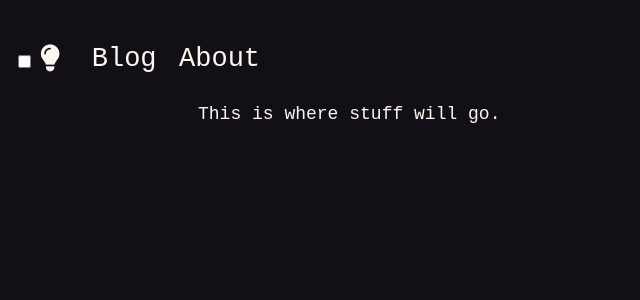
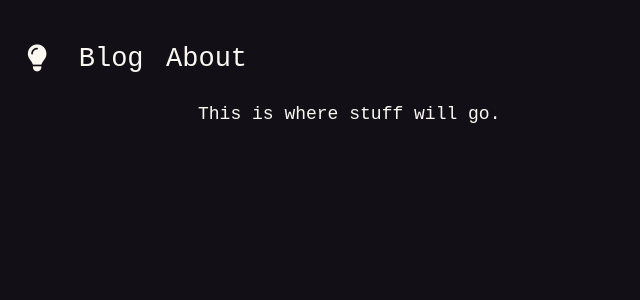
Before and after one commit to philhd/phil-site-next, a Next.js app: page / in a window 1280 px wide. Shown: the top 300 px of the page, without its empty margins (0-640 px from the left). Built offline with nearby package versions, Linux system fonts and the light colour scheme.

Commit message:
remove default checkbox

```diff
--- a/src/app/components/lightswitch.tsx
+++ b/src/app/components/lightswitch.tsx
@@ -1,26 +1,31 @@
 'use client'
 
 import Script from "next/script"
-import { useEffect } from "react";
+import { useEffect, useState } from "react";
 
 export default function Lightswitch() {
 
+    const [lightsOn, setLightsOn] = useState(!('lightsOn' in localStorage) ? false : localStorage.lightsOn === 'true')
+
     useEffect(() => {
-
         function initStateFromLocalStorage() {
-            const lightsOn = !('lightsOn' in localStorage) ? false : localStorage.lightsOn === 'true'
-            const lightSwitchElement = document.getElementById('light-switch') as HTMLInputElement
-            lightSwitchElement.checked = lightsOn
             setThemeState(lightsOn)
         }
 
         initStateFromLocalStorage()
-    }, []);
+    }, [lightsOn]);
 
     function onChecked(evt: any) {
-        const lightsOn = evt.target.checked
+        setLightsOn(evt.target.checked)
         localStorage.lightsOn = JSON.stringify(lightsOn)
         setThemeState(lightsOn)
+    }
+
+    function onKeyPress(evt: any) {
+        const isEnterOrSpace = evt.keyCode === 32 || evt.keyCode === 13
+        if (isEnterOrSpace) {
+            setLightsOn(!lightsOn)
+        }
     }
 
     function setThemeState(lightsOn: boolean) {
@@ -35,8 +40,8 @@ export default function Lightswitch() {
         <>
             <Script src="https://kit.fontawesome.com/8b6d78f83d.js" crossOrigin="anonymous" />
 
-            <div>
-                <input type="checkbox" id="light-switch" name="light-switch" onChange={(evt) => onChecked(evt)} />
+            <div role="checkbox" aria-checked={lightsOn} tabIndex={0} onKeyUp={(evt) => onKeyPress(evt)}>
+                <input type="checkbox" className="hidden" id="light-switch" checked={lightsOn} name="light-switch" onChange={(evt) => onChecked(evt)} />
                 <label htmlFor="light-switch" aria-label="light-switch">
                     <i className="fa-solid fa-lightbulb p-2"></i>
                 </label>
```
